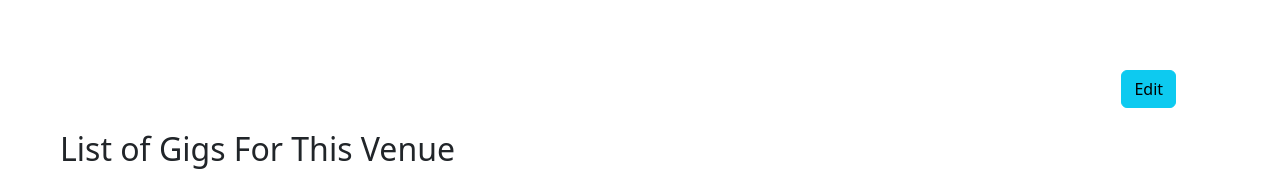
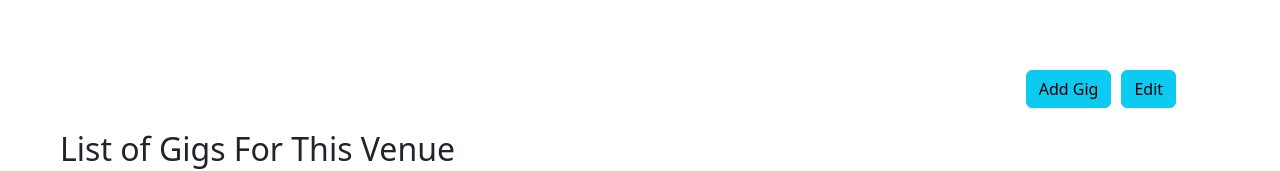
Before and after one commit to ALLHUBS-Jan-2024-Liftoff/Black-Jackets, a React (Vite) app in the folder BlackJackets-ui/: page /venue-dashboard in a window 1280 px wide. Shown: the part 354-525 px from the top of the page. Built offline with nearby package versions, Linux system fonts and the light colour scheme; no server answers.

Commit message:
committed

```diff
--- a/BlackJackets-ui/src/App.jsx
+++ b/BlackJackets-ui/src/App.jsx
@@ -10,7 +10,7 @@ import VenueEdit from "./pages/VenueEdit";
 // import VenueList from "./pages/VenueList";
 import VenueUserDashboard from "./pages/VenueUserDashboard";
 import GigPage from "./pages/GigPage";
-import CreateGigForm from "./components/CreateGig";
+import CreateGigForm from "./pages/CreateGig"
 import VenueAdd from './pages/VenueAdd'
 import GigListings from "./components/GigListings";
 import GuestViewPage from "./pages/GuestViewPage";
--- a/BlackJackets-ui/src/pages/VenueUserDashboard.jsx
+++ b/BlackJackets-ui/src/pages/VenueUserDashboard.jsx
@@ -18,6 +18,10 @@ function VenueUserDashboard({ venueId }) {
         navigator(`/edit-venue/${id}`);
     }
 
+    function handleCreateGig() {
+        navigator(`/gigs/add`);
+    }
+
     return (
         <div>
             <div className="container">
@@ -26,9 +30,12 @@ function VenueUserDashboard({ venueId }) {
                 {venue.capacity}<br />
                 {venue.location}<br />
                 {venue.email}<br />
-                {venue.phone}<br />
+                    {venue.phone}<br />
+                    <div className='button'>
+                <button className="btn btn-info" onClick={handleCreateGig}>Add Gig </button>
                 <button className="btn btn-info" onClick={() =>updateVenue(venue.id)}>Edit</button>
                 </div>
+             </div>
             </div>
             <div className="container">
                 <br /><br/><br/><br/><br/><br/><br/>
--- a/BlackJackets-ui/src/pages/style.css
+++ b/BlackJackets-ui/src/pages/style.css
@@ -8,3 +8,9 @@
    color:blue;
    text-align: center;
 }
+
+.button{
+    display:flex;
+    grid-template-columns: repeat(n, 1fr);
+    gap: 10px;
+}
```
Also changed, not shown: BlackJackets-ui/src/pages/CreateGig.jsx (renamed from BlackJackets-ui/src/components/CreateGig.jsx).
